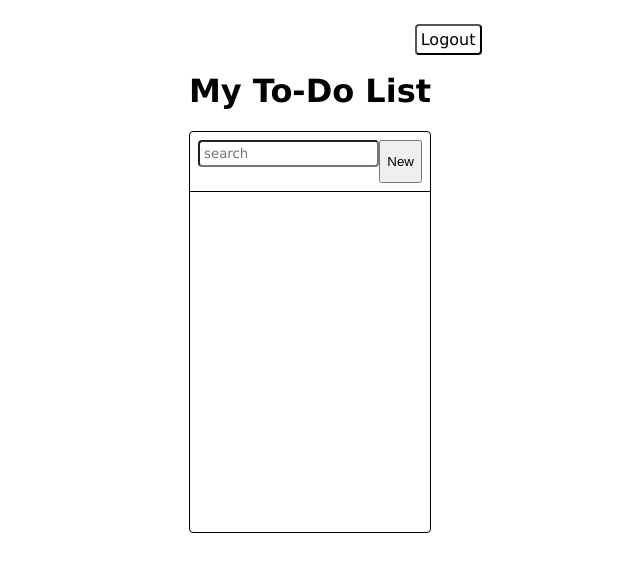
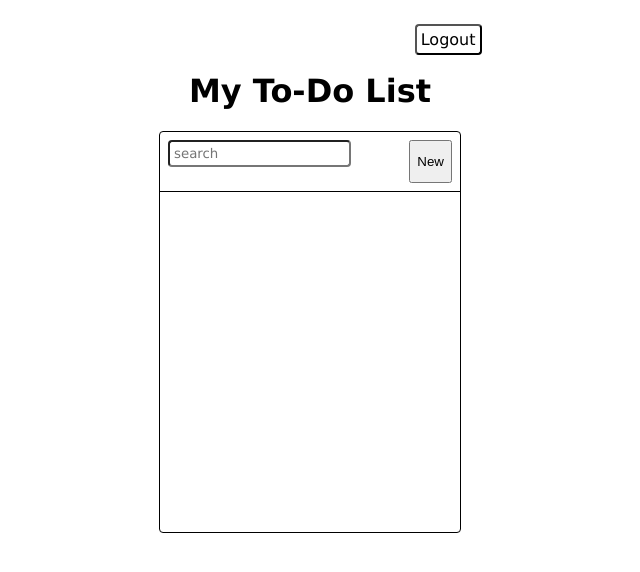
Before and after one commit to derekmiranda/todo-login-app, a React (Vite) app: page / in a window 1280 px wide. Shown: the top 572 px of the page, without its empty margins (330-970 px from the left). Built offline with nearby package versions, Linux system fonts and the light colour scheme.

Commit message:
wider content

```diff
--- a/src/styles/vars.scss
+++ b/src/styles/vars.scss
@@ -4,4 +4,4 @@ $white: white;
 $black: black;
 
 $pad: 4px;
-$content-width: 240px;
+$content-width: 300px;
```
